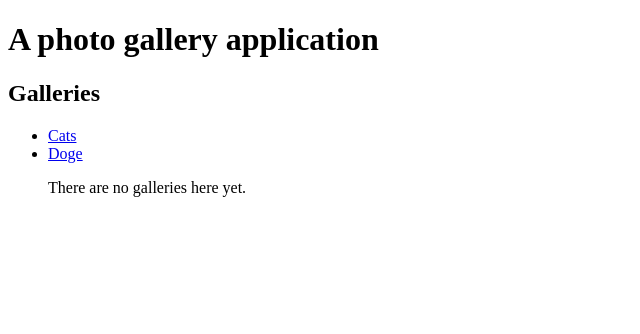
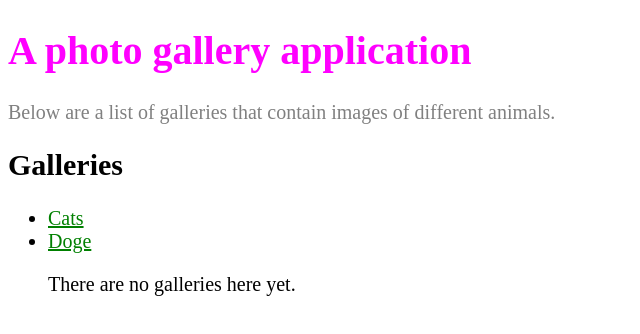
Before and after one commit to mcquackers/Metis-Prework, a plain HTML site: page index.html in a window 1280 px wide. Shown: the whole page, without its empty margins (0-640 px from the left). Drawn offline with Linux system fonts and the light colour scheme.

Commit message:
CSS Practice Beginner

```diff
--- a/index.html
+++ b/index.html
@@ -4,10 +4,26 @@
 	<head>
 		<meta charset="UTF-8">
 		<title>My Web Gallery</title>
+    <style>
+      h1 {
+          color: magenta;
+         }
+      #introduction {
+        color: gray;
+      }
+            #galleries li a {
+              color: green;
+            }
+            body {
+              font-size: 20px;
+            }
+    </style>
 	</head>
 	<body>
 	<h1>A photo gallery application</h1>
-	<div>
+  <div id="introduction">Below are a list of galleries that contain images of
+    different animals.</div>
+	<div id="galleries">
 	<h2>Galleries</h2>
 	<ul>
 	<li><a href='cats.html'>Cats</a></li>
```
Also changed, not shown: cats.html (+6 -1 lines).
